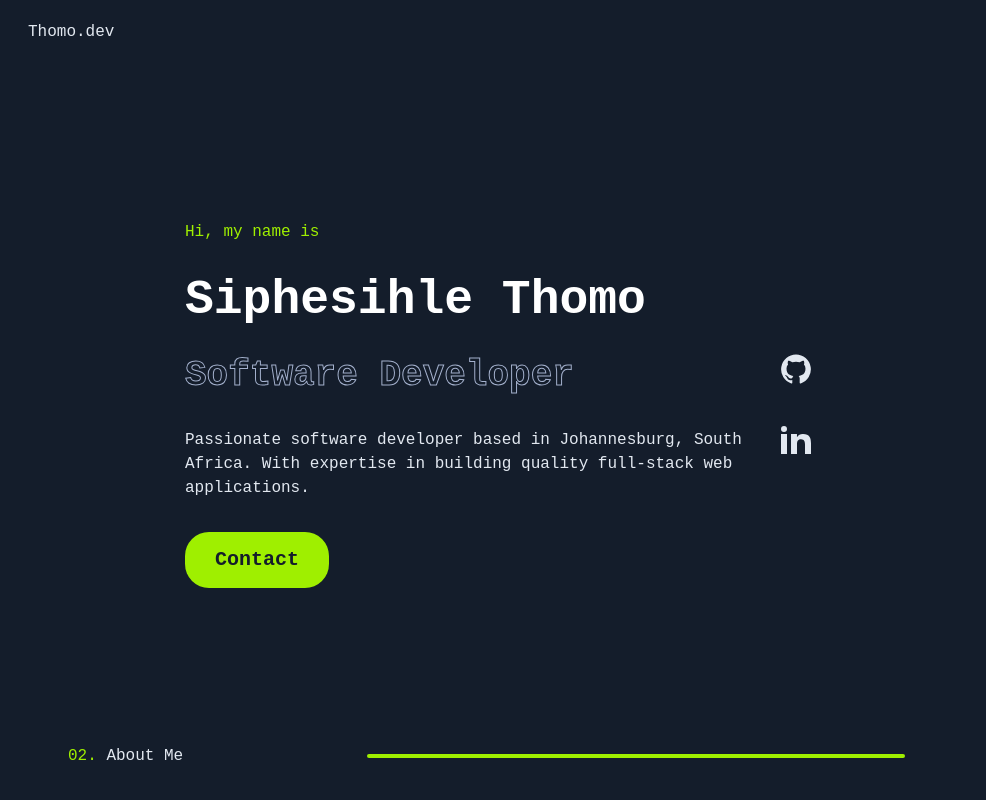
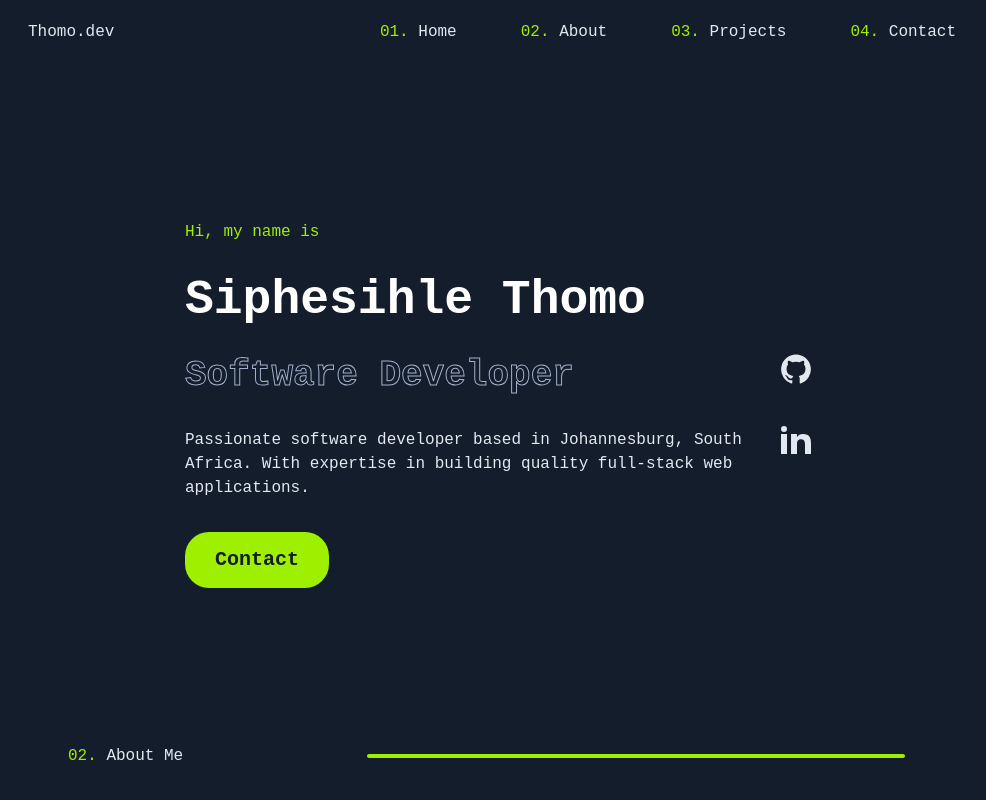
Before and after one commit to Sean-Thomo/portfolio, a Next.js app: page / in a window 1280 px wide. Shown: the top 800 px of the page, without its empty margins (132-1118 px from the left). Built offline with nearby package versions, Linux system fonts and the light colour scheme.

Commit message:
uncomment nav section

```diff
--- a/src/components/navbar/Navbar.tsx
+++ b/src/components/navbar/Navbar.tsx
@@ -14,7 +14,7 @@ export default function Navbar() {
     return (
         <header className="top-0 sticky flex items-center justify-between h-16 bg-mirage-950">
             <h1>Thomo.dev</h1>
-            {/* <nav ref={navRef}>
+            <nav ref={navRef}>
                 <a href="/" className="hover:text-lime-600 mx-8"><span>01.</span> Home</a>
                 <a href="/#about" className="hover:text-lime-600 mx-8"><span>02.</span> About</a>
                 <a href="/#projects" className="hover:text-lime-600 mx-8"><span>03.</span> Projects</a>
@@ -22,7 +22,7 @@ export default function Navbar() {
                 <button className="m-5 nav-btn nav-close-btn md:hidden"  onClick={showNavbar}>
                     <svg className='text-lime-500' width={24} height={24}><use xlinkHref="/appIcons.svg#close-circle"/></svg>
                 </button>
-            </nav> */}
+            </nav>
             <button className="m-5 nav-btn nav-open-btn md:hidden" onClick={showNavbar}>
                 <svg className='text-lime-500' width={24} height={24}><use xlinkHref="/appIcons.svg#bars"/></svg>
             </button>
```
